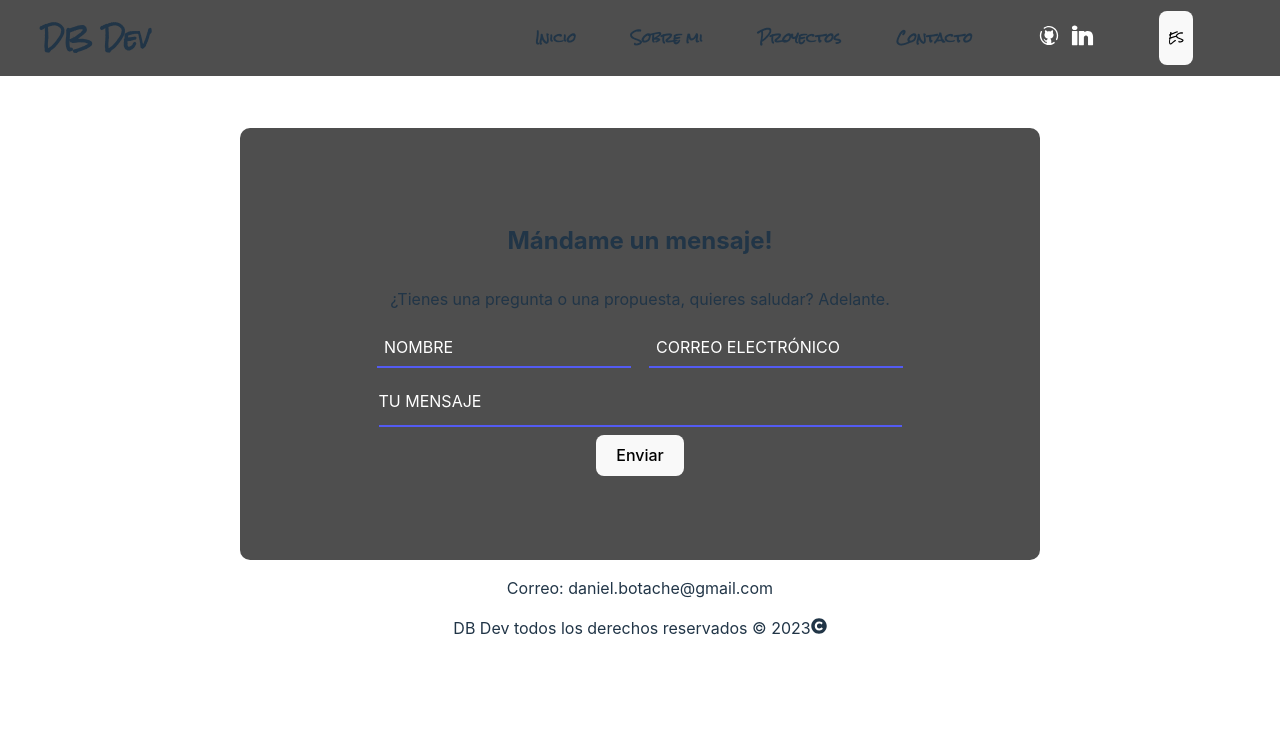
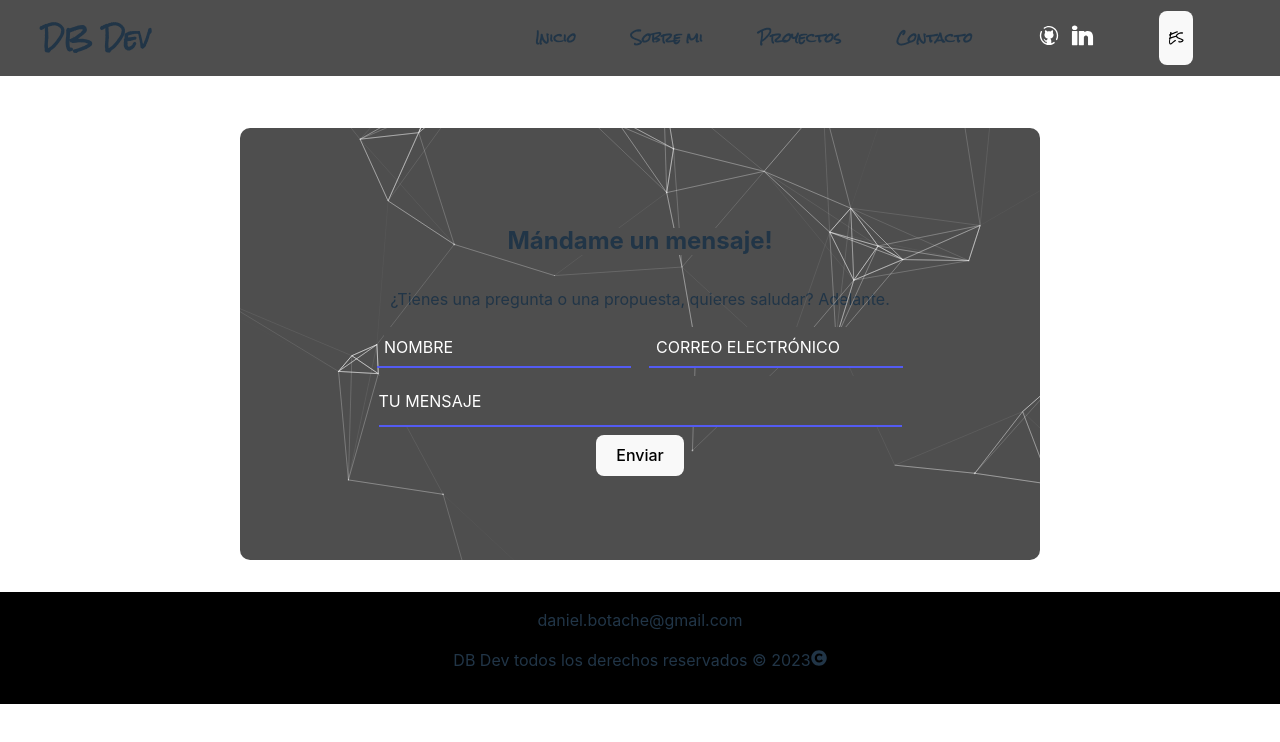
Before and after one commit to Daniel-Botache/Portfolio, a React (Vite) app in the folder Portfolio/: page /contact in a window 1280 px wide. Shown: the top 742 px of the page. Built offline with nearby package versions, Linux system fonts and the light colour scheme.

Commit message:
se agrega footer y estilo

```diff
--- a/Portfolio/src/App.jsx
+++ b/Portfolio/src/App.jsx
@@ -2,7 +2,7 @@ import "./App.css";
 import NavBar from "./components/NavBar/NavBar";
 import Home from "./components/Home/Home";
 import Projects from "./components/Projects/Projects";
-import Contact from "./components/Contact/Contact";
+import ContacView from "./components/Contact/ContacView";
 import { Routes, Route } from "react-router-dom";
 import Footer from "./components/Footer/Footer";
 function App() {
@@ -12,7 +12,7 @@ function App() {
       <Routes>
         <Route path="/" element={<Home />} />
         <Route path="/projects" element={<Projects />} />
-        <Route path="/contact" element={<Contact />} />
+        <Route path="/contact" element={<ContacView />} />
       </Routes>
       <Footer />
     </>
--- a/Portfolio/src/components/About/About.jsx
+++ b/Portfolio/src/components/About/About.jsx
@@ -160,7 +160,7 @@ const About = () => {
           >
             <div className={styles.techContainer}>
               <img src={NODE} alt="Node Icon" />
-              <h3>Node.js</h3>
+              <h3>NodeJS</h3>
             </div>
             <div className={styles.techContainer}>
               <img src={SEQUELIZE} alt="Sequelize Icon" />
--- /dev/null
+++ b/Portfolio/src/components/Contact/ContacView.jsx
@@ -0,0 +1,100 @@
+import React from "react";
+import styles from "./ContacView.module.css";
+import Contact from "./Contact";
+import Particles from "react-tsparticles";
+import { loadSlim } from "tsparticles-slim";
+import { useCallback } from "react";
+
+const ContacView = () => {
+  const particlesInit = useCallback(async (engine) => {
+    console.log(engine);
+    await loadSlim(engine);
+  }, []);
+
+  const particlesLoaded = useCallback(async (container) => {
+    await console.log(container);
+  }, []);
+  return (
+    <div>
+      <div className={styles.particlesContainer}>
+        <Particles
+          id="tsparticles"
+          init={particlesInit}
+          loaded={particlesLoaded}
+          options={{
+            background: {
+              color: {
+                value: "transparent",
+              },
+            },
+            fpsLimit: 120,
+            interactivity: {
+              events: {
+                onClick: {
+                  enable: true,
+                  mode: "push",
+                },
+                onHover: {
+                  enable: true,
+                  mode: "repulse",
+                },
+                resize: true,
+              },
+              modes: {
+                push: {
+                  quantity: 4,
+                },
+                repulse: {
+                  distance: 100,
+                  duration: 0.4,
+                },
+              },
+            },
+            particles: {
+              color: {
+                value: "#ffffff",
+              },
+              links: {
+                color: "#ffffff",
+                distance: 150,
+                enable: true,
+                opacity: 0.5,
+                width: 1,
+              },
+              move: {
+                direction: "bottom-left",
+                enable: true,
+                outModes: {
+                  default: "bounce",
+                },
+                random: true,
+                speed: 0.5,
+                straight: true,
+              },
+              number: {
+                density: {
+                  enable: true,
+                  area: 800,
+                },
+                value: 70,
+              },
+              opacity: {
+                value: 0.5,
+              },
+              shape: {
+                type: "circle",
+              },
+              size: {
+                value: { min: 0.1, max: 1 },
+              },
+            },
+            detectRetina: true,
+          }}
+        />
+      </div>
+      <Contact />
+    </div>
+  );
+};
+
+export default ContacView;
--- a/Portfolio/src/components/Contact/Contact.module.css
+++ b/Portfolio/src/components/Contact/Contact.module.css
@@ -6,6 +6,7 @@
 
 .portalContainer {
   padding-top: 10%;
+  margin-bottom: 2em;
 }
 .container {
   display: flex;
--- a/Portfolio/src/components/Footer/Footer.jsx
+++ b/Portfolio/src/components/Footer/Footer.jsx
@@ -3,10 +3,10 @@ import { FaCopyright } from "react-icons/fa";
 import styles from "./Footer.module.css";
 const Footer = () => {
   return (
-    <footer>
+    <footer className={styles.mainContainerFooter}>
       <div className="footer-content">
         <div className="footer-info">
-          <p>Correo: daniel.botache@gmail.com</p>
+          <p>daniel.botache@gmail.com</p>
           <p>
             DB Dev todos los derechos reservados &copy;{" "}
             {new Date().getFullYear()}
--- a/Portfolio/src/components/Footer/Footer.module.css
+++ b/Portfolio/src/components/Footer/Footer.module.css
@@ -0,0 +1,12 @@
+.mainContainerFooter {
+  background-color: rgb(0, 0, 0);
+  width: 100%;
+  padding-bottom: 1em;
+  bottom: 0;
+  margin: 0;
+  display: flex;
+  justify-content: space-around;
+  align-items: center;
+  position: relative;
+  z-index: 900;
+}
```
Also changed, not shown: Portfolio/src/assets/Icons/147563.svg (added), Portfolio/src/components/Contact/ContacView.module.css (added).
